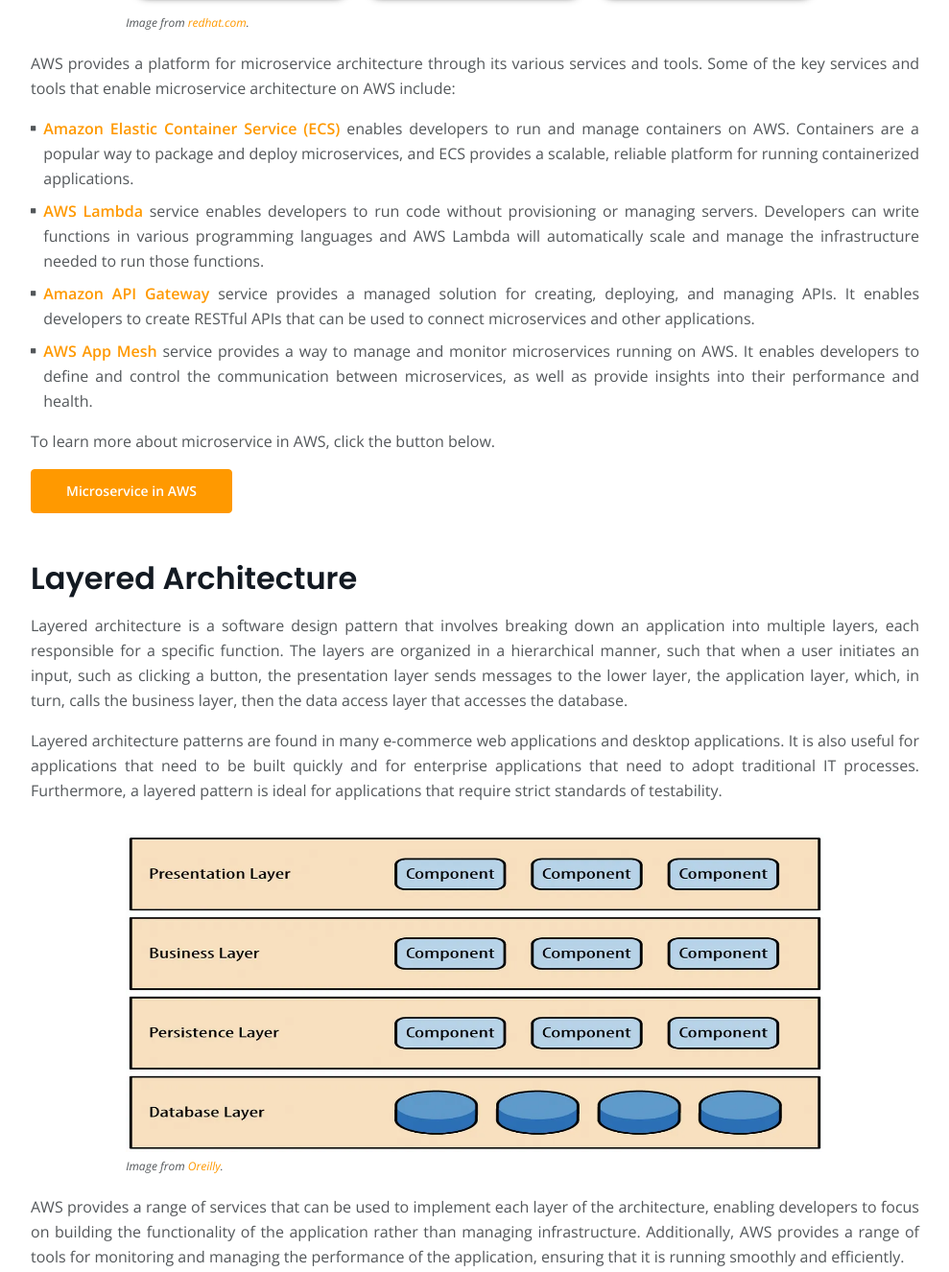
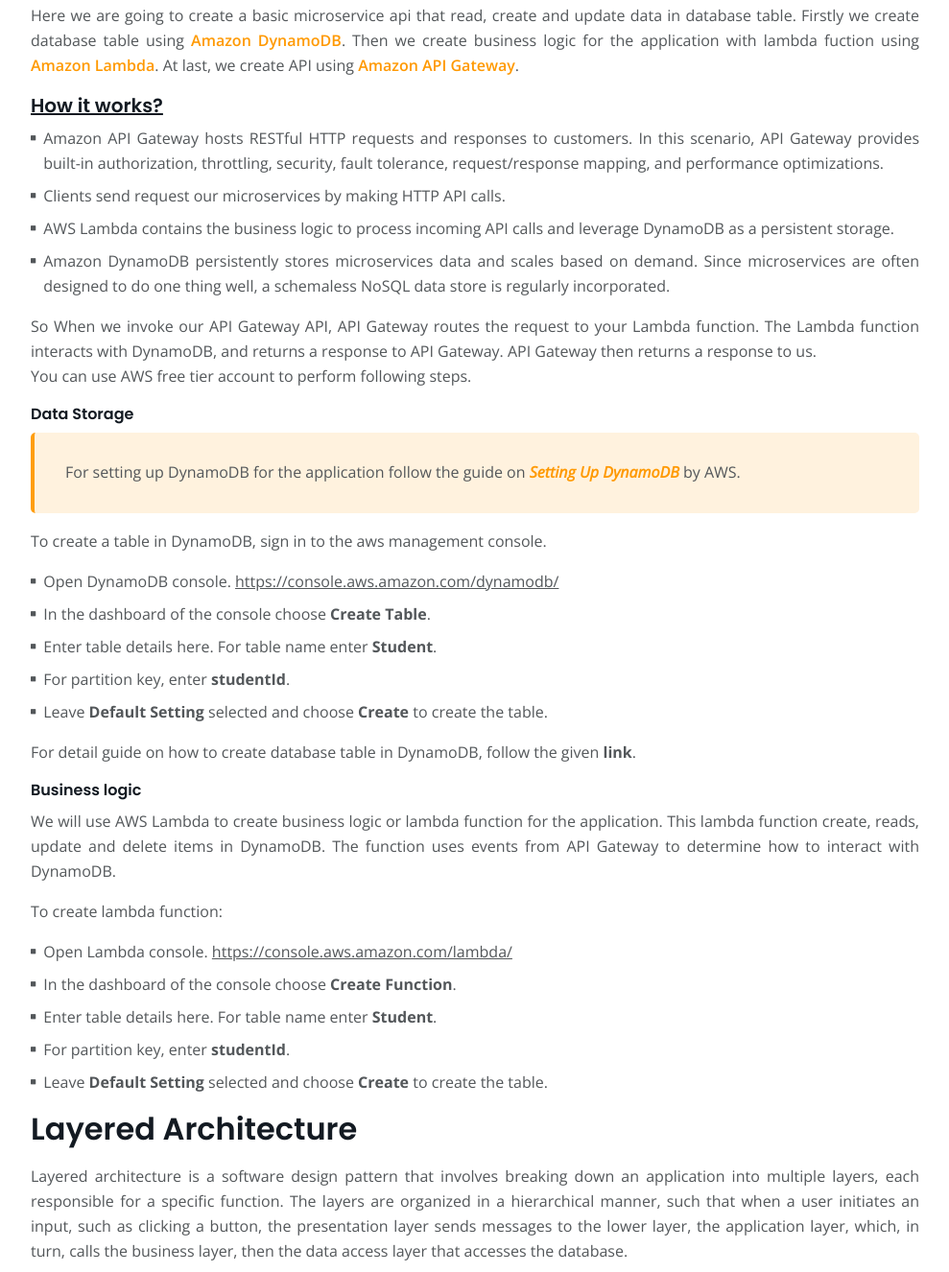
Before and after one commit to rbynmndr/capstoneproject, a plain HTML site: page soft_arch_pattern.html in a window 1280 px wide. Shown: the part 2176-3502 px from the top of the page at 96% size, without its empty margins (145-1134 px from the left). Drawn offline with nearby package versions, Linux system fonts and the light colour scheme.

Commit message:
some changes

```diff
--- a/soft_arch_pattern.html
+++ b/soft_arch_pattern.html
@@ -81,8 +81,6 @@
 
                         <h2 class="mb-3">Microservices Architecture</h2>
                         <p>Microservice architecture is an approach to software development that involves breaking down a large, monolithic application into smaller, independent services that can be developed, deployed, and scaled independently. Each microservice performs a specific function and communicates with other microservices using well-defined <a class="yellow" href="https://aws.amazon.com/what-is/api/" target="_blank">APIs</a>.</p>
-                        <p>The microservices architecture uses several design patterns: Aggregator pattern, API gateway design pattern, chain of responsibility pattern, branch pattern, and asynchronous messaging design pattern. Each approach provides a method to manipulate data to produce services.</p>
-                        <p>AWS uses a microservices architecture to build cloud-based applications. This architecture pattern enables AWS to break down complex applications into smaller, more manageable services, which can be easily scaled and deployed independently.</p>
                         <div class="container">
                             <div class="row">
                                 <div class="col-xl-10 offset-xl-1 mb-3">
@@ -91,27 +89,86 @@
                                 </div>
                             </div>
                         </div>
-                        <p>AWS provides a platform for microservice architecture through its various services and tools. Some of the key services and tools that enable microservice architecture on AWS include:</p>
+                        <p class="mb-3">AWS uses a microservices architecture to build cloud-based applications. This architecture pattern enables AWS to break down complex applications into smaller, more manageable services, which can be easily scaled and deployed independently.</p>
+                        <h3 class="mb-2">Building Microservice in AWS</h3>
+                        <p>Here we are going to create a basic microservice api that read, create and update data in database table. Firstly we create database table using <a class="read-more yellow" href="https://aws.amazon.com/dynamodb" target="_blank">Amazon DynamoDB</a>. Then we create business logic for the application with lambda fuction using <a class="read-more yellow" href="https://aws.amazon.com/lambda" target="_blank">Amazon Lambda</a>.
+                        At last, we create API using <a class="read-more yellow" href="https://aws.amazon.com/api-gateway">Amazon API Gateway</a>.</p>
+
+                        <h5><u>How it works?</u></h5>
                         <ul class="list-unstyled li-space-lg mb-3">
                             <li class="d-flex">
                                 <i class="fas fa-square"></i>
-                                <div class="flex-grow-1"><a class="read-more yellow" href="https://aws.amazon.com/ecs" target="_blank">Amazon Elastic Container Service (ECS)</a> enables developers to run and manage containers on AWS. Containers are a popular way to package and deploy microservices, and ECS provides a scalable, reliable platform for running containerized applications.</div>
+                                <div class="flex-grow-1">Amazon API Gateway hosts RESTful HTTP requests and responses to customers. In this scenario, API Gateway provides built-in authorization, throttling, security, fault tolerance, request/response mapping, and performance optimizations.</div>
                             </li>
                             <li class="d-flex">
                                 <i class="fas fa-square"></i>
-                                <div class="flex-grow-1"><a class="read-more yellow" href="https://aws.amazon.com/lambda" target="_blank">AWS Lambda</a> service enables developers to run code without provisioning or managing servers. Developers can write functions in various programming languages and AWS Lambda will automatically scale and manage the infrastructure needed to run those functions.</div>
+                                <div class="flex-grow-1">Clients send request our microservices by making HTTP API calls.</div>
                             </li>
                             <li class="d-flex">
                                 <i class="fas fa-square"></i>
-                                <div class="flex-grow-1"><a class="read-more yellow" href="https://aws.amazon.com/api-gateway">Amazon API Gateway</a> service provides a managed solution for creating, deploying, and managing APIs. It enables developers to create RESTful APIs that can be used to connect microservices and other applications.</div>
+                                <div class="flex-grow-1">AWS Lambda contains the business logic to process incoming API calls and leverage DynamoDB as a persistent storage.</div>
                             </li>
                             <li class="d-flex">
                                 <i class="fas fa-square"></i>
-                                <div class="flex-grow-1"><a class="read-more yellow" href="https://aws.amazon.com/app-mesh">AWS App Mesh</a> service provides a way to manage and monitor microservices running on AWS. It enables developers to define and control the communication between microservices, as well as provide insights into their performance and health.</div>
+                                <div class="flex-grow-1">Amazon DynamoDB persistently stores microservices data and scales based on demand. Since microservices are often designed to do one thing well, a schemaless NoSQL data store is regularly incorporated.</div>
                             </li>
                         </ul>
-                        <p>To learn more about microservice in AWS, click the button below.</p>
-                        <a class="btn-solid-reg mb-5" href="https://aws.amazon.com/microservices/" target="_blank">Microservice in AWS</a>
+                        <p class="mb-3">So When we invoke our API Gateway API, API Gateway routes the request to your Lambda function. The Lambda function interacts with DynamoDB, and returns a response to API Gateway. API Gateway then returns a response to us.<br>You can use AWS free tier account to perform following steps.</p>
+                        <h6>Data Storage</h6>
+                        <div class="text-box mb-3">
+                            <p>For setting up DynamoDB for the application follow the guide on <a class="read-more yellow" href="https://docs.aws.amazon.com/amazondynamodb/latest/developerguide/SettingUp.html" target="_blank">Setting Up DynamoDB</a> by AWS.
+                            </p>
+                        </div> <!-- end of text-box -->
+                        <p>To create a table in DynamoDB, sign in to the aws management console.</p>
+                        <ul class="list-unstyled li-space-lg mb-3">
+                            <li class="d-flex">
+                                <i class="fas fa-square"></i>
+                                <div class="flex-grow-1">Open DynamoDB console. <a href="https://console.aws.amazon.com/dynamodb/" target="_blank"><u>https://console.aws.amazon.com/dynamodb/</u></a></div>
+                            </li>
+                            <li class="d-flex">
+                                <i class="fas fa-square"></i>
+                                <div class="flex-grow-1">In the dashboard of the console choose <strong>Create Table</strong>.</div>
+                            </li>
+                            <li class="d-flex">
+                                <i class="fas fa-square"></i>
+                                <div class="flex-grow-1">Enter table details here. For table name enter <strong>Student</strong>.</div>
+                            </li>
+                            <li class="d-flex">
+                                <i class="fas fa-square"></i>
+                                <div class="flex-grow-1">For partition key, enter <strong>studentId</strong>.</div>
+                            </li>
+                            <li class="d-flex">
+                                <i class="fas fa-square"></i>
+                                <div class="flex-grow-1">Leave <strong>Default Setting</strong> selected and choose <strong>Create</strong> to create the table.</div>
+                            </li>
+                        </ul>
+                        <p class="mb-3">For detail guide on how to create database table in DynamoDB, follow the given <a href="https://docs.aws.amazon.com/amazondynamodb/latest/developerguide/getting-started-step-1.html" target="_blank"><strong>link</strong></a>.</p>
+                        <h6>Business logic</h6>
+                        <p>We will use AWS Lambda to create business logic or lambda function for the application. This lambda function create, reads, update and delete items in DynamoDB. The function uses events from API Gateway to determine how to interact with DynamoDB.</p>
+
+                        <p>To create lambda function:</p>
+                        <ul class="list-unstyled li-space-lg mb-3">
+                            <li class="d-flex">
+                                <i class="fas fa-square"></i>
+                                <div class="flex-grow-1">Open Lambda console. <a href="https://console.aws.amazon.com/lambda/" target="_blank"><u>https://console.aws.amazon.com/lambda/</u></a></div>
+                            </li>
+                            <li class="d-flex">
+                                <i class="fas fa-square"></i>
+                                <div class="flex-grow-1">In the dashboard of the console choose <strong>Create Function</strong>.</div>
+                            </li>
+                            <li class="d-flex">
+                                <i class="fas fa-square"></i>
+                                <div class="flex-grow-1">Enter table details here. For table name enter <strong>Student</strong>.</div>
+                            </li>
+                            <li class="d-flex">
+                                <i class="fas fa-square"></i>
+                                <div class="flex-grow-1">For partition key, enter <strong>studentId</strong>.</div>
+                            </li>
+                            <li class="d-flex">
+                                <i class="fas fa-square"></i>
+                                <div class="flex-grow-1">Leave <strong>Default Setting</strong> selected and choose <strong>Create</strong> to create the table.</div>
+                            </li>
+                        </ul>
 
                         <h2 class="mb-3">Layered Architecture</h2>
                         <p>Layered architecture is a software design pattern that involves breaking down an application into multiple layers, each responsible for a specific function. The layers are organized in a hierarchical manner, such that when a user initiates an input, such as clicking a button, the presentation layer sends messages to the lower layer, the application layer, which, in turn, calls the business layer, then the data access layer that accesses the database.</p>
```
